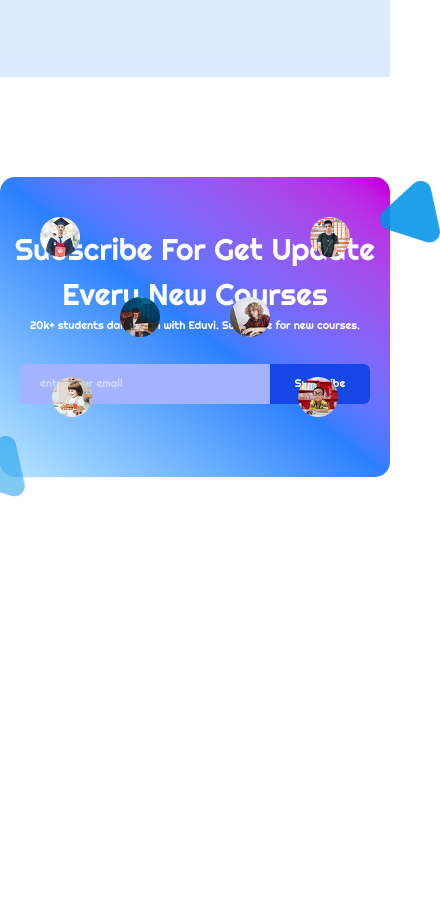
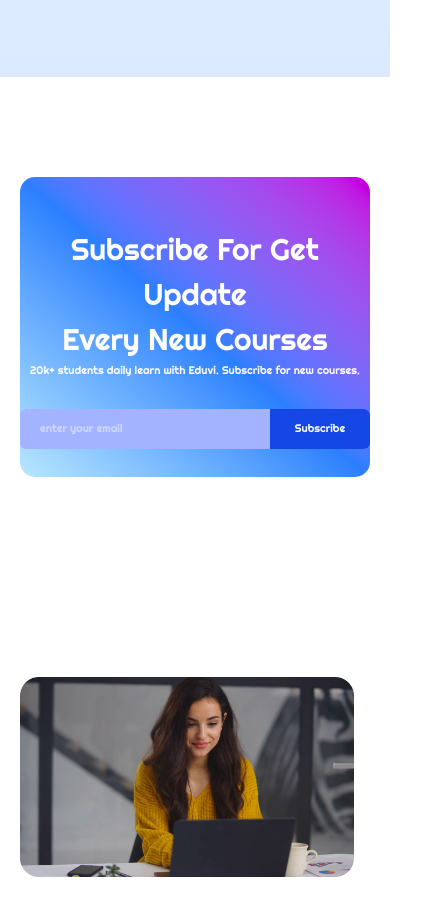
Before and after one commit to sdaabimanyu/project02, a plain HTML site: page index.html in a window 390 px wide. Shown: the part 5371-6286 px from the top of the page, 440 px wide, since content can reach past the window. Before the commit the page ends 5948 px from the top, so only its background shows below. Drawn offline with nearby package versions, Linux system fonts and the light colour scheme; a web font is replaced by a local one.

Commit message:
player above to end

```diff
--- a/index.html
+++ b/index.html
@@ -303,12 +303,12 @@
 
     </section>
 
-    <section id="top_categories"
-        class="bg-linear-to-b from-white to-blue-100 py-[80px] px-[70px] righteous box-border">
+    <section id="top_categories" class="bg-linear-to-b from-white to-blue-100 py-[80px] px-[70px] righteous box-border">
         <h1 class="text-[32px] text-center">Top <span style="color: #0E38CD;">Categories</span></h1>
         <p class="text-[17px] text-center text-slate-600 mb-[80px]">100+ unique online course list designs</p>
 
-        <div class="grid grid-cols-2 gap-y-[15px] md:grid-cols-3 lg:grid-cols-6 flex justify-center gap-x-[15px] box-border">
+        <div
+            class="grid grid-cols-2 gap-y-[15px] md:grid-cols-3 lg:grid-cols-6 flex justify-center gap-x-[15px] box-border">
             <div class="flex justify-center">
                 <div
                     class="bg-white w-[170px] h-[250px] rounded-[10px] flex flex-col items-center gap-[30px] py-[30px] box-border">
@@ -362,14 +362,20 @@
     </section>
 
     <section id="sub_review_testimnials">
-        <div id="subscribe" class="flex justify-center py-[100px]">
-            <div id="sub_container" class="w-[900px] h-[300px] rounded-[15px] flex flex-col items-center bg-gradient-to-tr from-sky-200 via-blue-500  to-fuchsia-600 py-[50px] righteous relative">
-                <h1 class="text-white text-[30px] text-center font-semiblod">Subscribe For Get Update <br> Every New Courses</h1>
-                <p class="text-white text-[11px] text-center mb-[30px] ">20k+ students daily learn with Eduvi. Subscribe for new courses.</p>
+        <div id="subscribe" class="flex justify-center py-[100px] px-[40px] mb-[100px]">
+            <div id="sub_container"
+                class="w-[900px] h-[300px] rounded-[15px] flex flex-col items-center bg-gradient-to-tr from-sky-200 via-blue-500  to-fuchsia-600 py-[50px] righteous relative">
+                <h1 class="text-white text-[30px] text-center font-semiblod">Subscribe For Get Update <br> Every New
+                    Courses</h1>
+                <p class="text-white text-[11px] text-center mb-[30px] ">20k+ students daily learn with Eduvi. Subscribe
+                    for new courses.</p>
                 <div class="bg-indigo-300 rounded-[6px] w-[350px] h-[40px] flex justify-between pl-[20px]">
-                    <input class="text-white border-none outline-none text-[11px]" type="email" placeholder="enter your email">
-                    <button class="h-[40px] w-[100px] text-white text-[11px] bg-blue-700 rounded-r-[6px]">Subscribe</button>
+                    <input class="text-white border-none outline-none text-[11px]" type="email"
+                        placeholder="enter your email">
+                    <button
+                        class="h-[40px] w-[100px] text-white text-[11px] bg-blue-700 rounded-r-[6px]">Subscribe</button>
                 </div>
+                <div class="hidden md:block">
                     <img class="w-[40px] absolute top-10 left-10" src="./assets/subsribers1.png" alt="">
                     <img class="w-[40px] absolute top-30 left-30" src="./assets/subsribers2.png" alt="">
                     <img class="w-[40px] absolute top-50 left-13" src="./assets/subsribers3.png" alt="">
@@ -380,8 +386,19 @@
                     <img class="w-[60px] absolute top-1 left-95" src="./assets/Polygon1.png" alt="">
                     <img class="w-[60px] absolute top-1 left-95" src="./assets/Polygon1.png" alt="">
                     <img class="w-[60px] absolute top-1 left-95" src="./assets/Polygon1.png" alt="">
+                </div>
 
             </div>
+        </div>
+
+        <div id="player" class="flex justify-center items-center mb-[100px] px-[20px]">
+            <div class="w-[430px] h-[200px] lg:w-[800px] lg:h-[480px]  rounded lg:rounded-[50px] bg-[url(./assets/player.png)] bg-contain  bg-no-repeat flex justify-center items-center">
+                <img class="w-[100px] hidden lg:w-[130px]" src="./assets/playerlogo.png" alt="">
+            </div>
+
+
+
+
         </div>
     </section>
 
```
Also changed, not shown: assets/Polygons1.png (added), assets/player.png (added), assets/playerlogo.png (added). Lines whose indentation alone changed are shown as unchanged.
